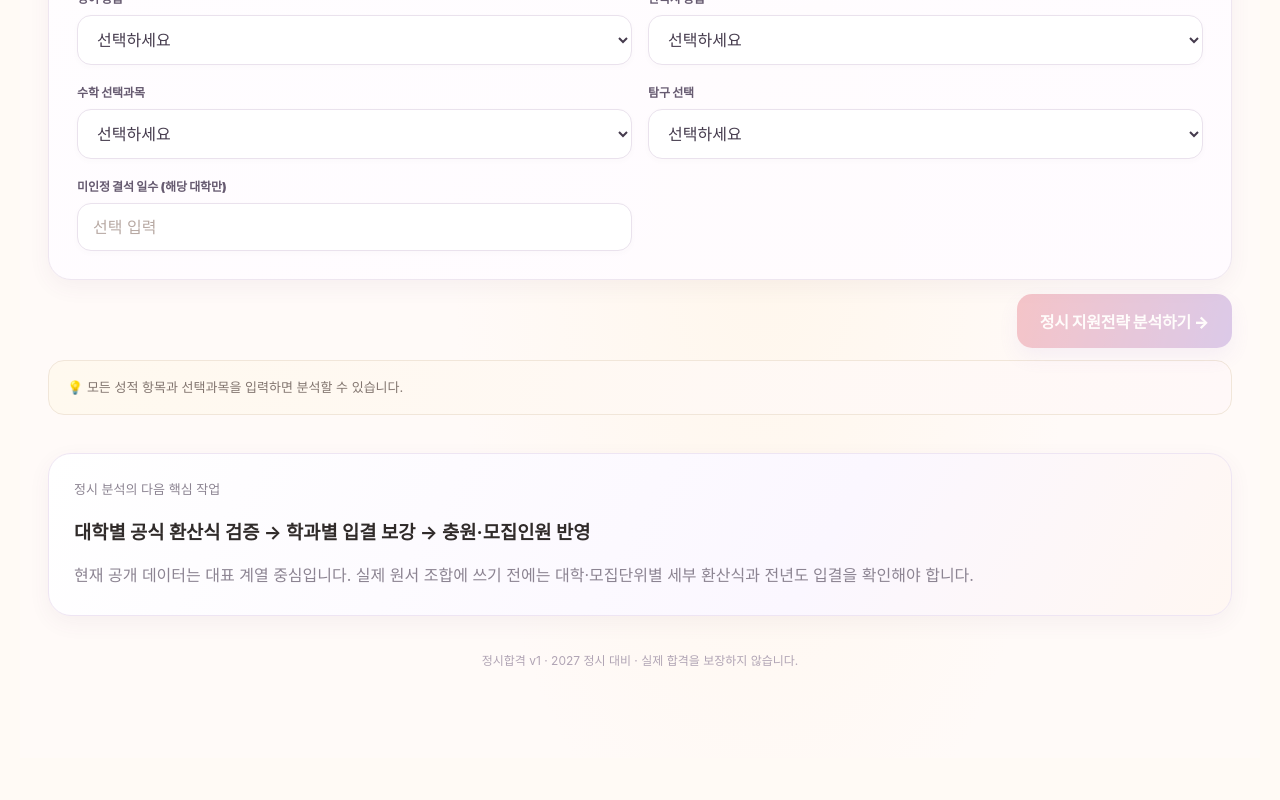
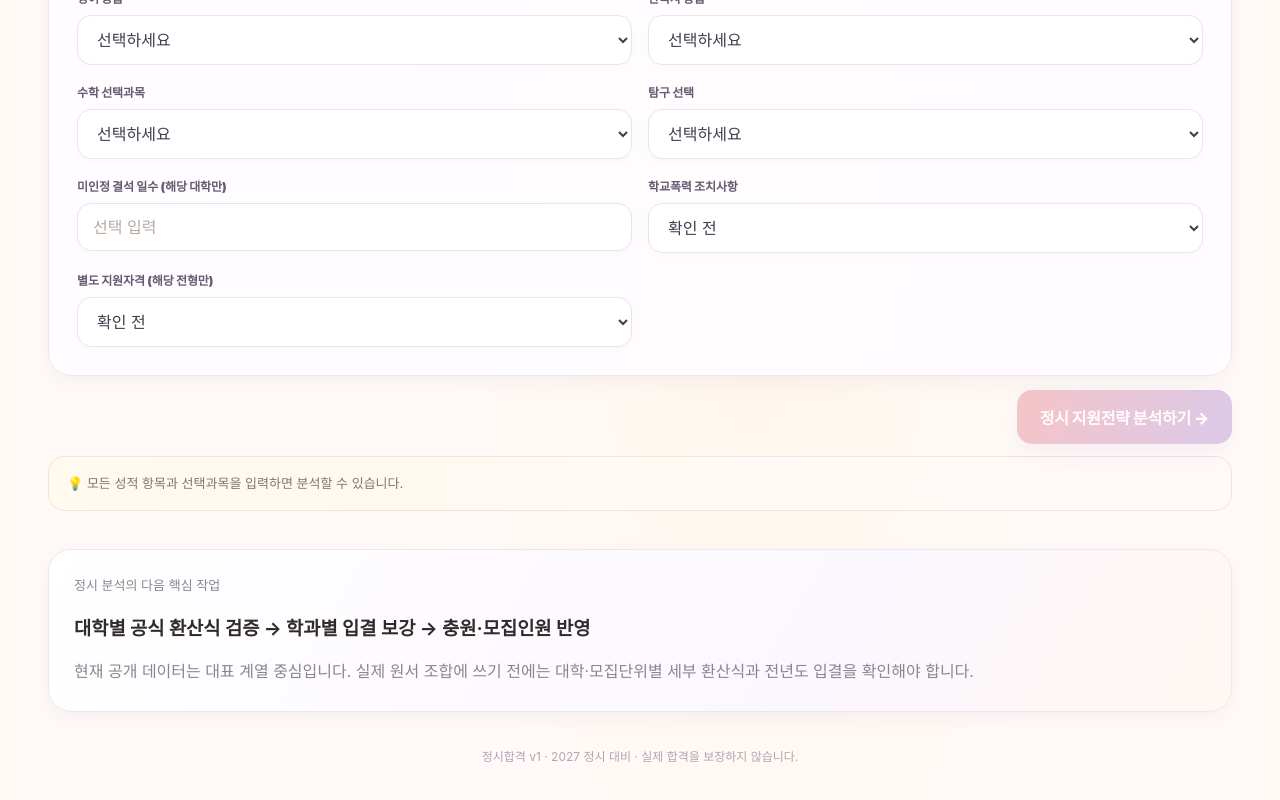
Before and after one commit to sooyachoco/2027-susi, a Next.js app: page / in a window 1280 px wide. Shown: the part 1486-2286 px from the top of the page. Before the commit the page ends 2244 px from the top, so only its background shows below. Built offline with nearby package versions, Linux system fonts and the light colour scheme.

Commit message:
Add applicant eligibility and school-violence status inputs

```diff
--- a/components/RegularProfileForm.tsx
+++ b/components/RegularProfileForm.tsx
@@ -55,5 +55,7 @@ export function RegularProfileForm({ profile, onChange }: Props) {
       <div className="field"><label htmlFor="inquiry2-science-level">탐구 2 과학 선택</label><select id="inquiry2-science-level" value={profile.inquiry2ScienceLevel} onChange={(e) => onChange({ inquiry2ScienceLevel: e.target.value as RegularStudentProfile["inquiry2ScienceLevel"] })}><option value="미선택">선택하세요</option><option value="I">과탐Ⅰ</option><option value="II">과탐Ⅱ</option></select></div>
     </>}
     {numberField("absence-days", "미인정 결석 일수 (해당 대학만)", profile.unexcusedAbsenceDays, (v) => onChange({ unexcusedAbsenceDays: v }), 0, 365, "선택 입력")}
+    <div className="field"><label htmlFor="school-violence-status">학교폭력 조치사항</label><select id="school-violence-status" value={profile.schoolViolenceStatus ?? "미확인"} onChange={(e) => onChange({ schoolViolenceStatus: e.target.value as RegularStudentProfile["schoolViolenceStatus"] })}><option value="미확인">확인 전</option><option value="해당 없음">해당 없음</option><option value="조치 있음">조치 있음 (대학별 감점 확인 필요)</option></select></div>
+    <div className="field"><label htmlFor="eligibility-status">별도 지원자격 (해당 전형만)</label><select id="eligibility-status" value={profile.additionalEligibilityStatus ?? "미확인"} onChange={(e) => onChange({ additionalEligibilityStatus: e.target.value as RegularStudentProfile["additionalEligibilityStatus"] })}><option value="미확인">확인 전</option><option value="충족">충족 확인</option><option value="미충족">미충족</option></select></div>
   </div>;
 }
```
